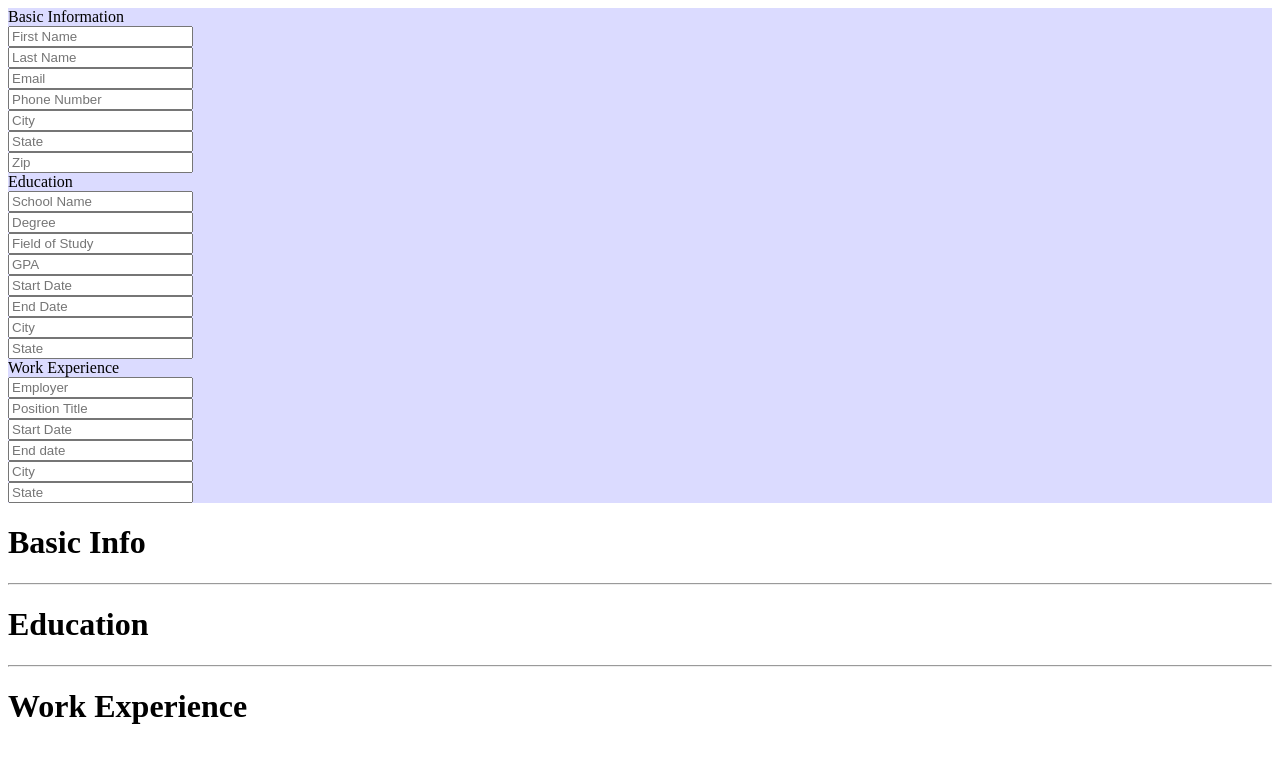
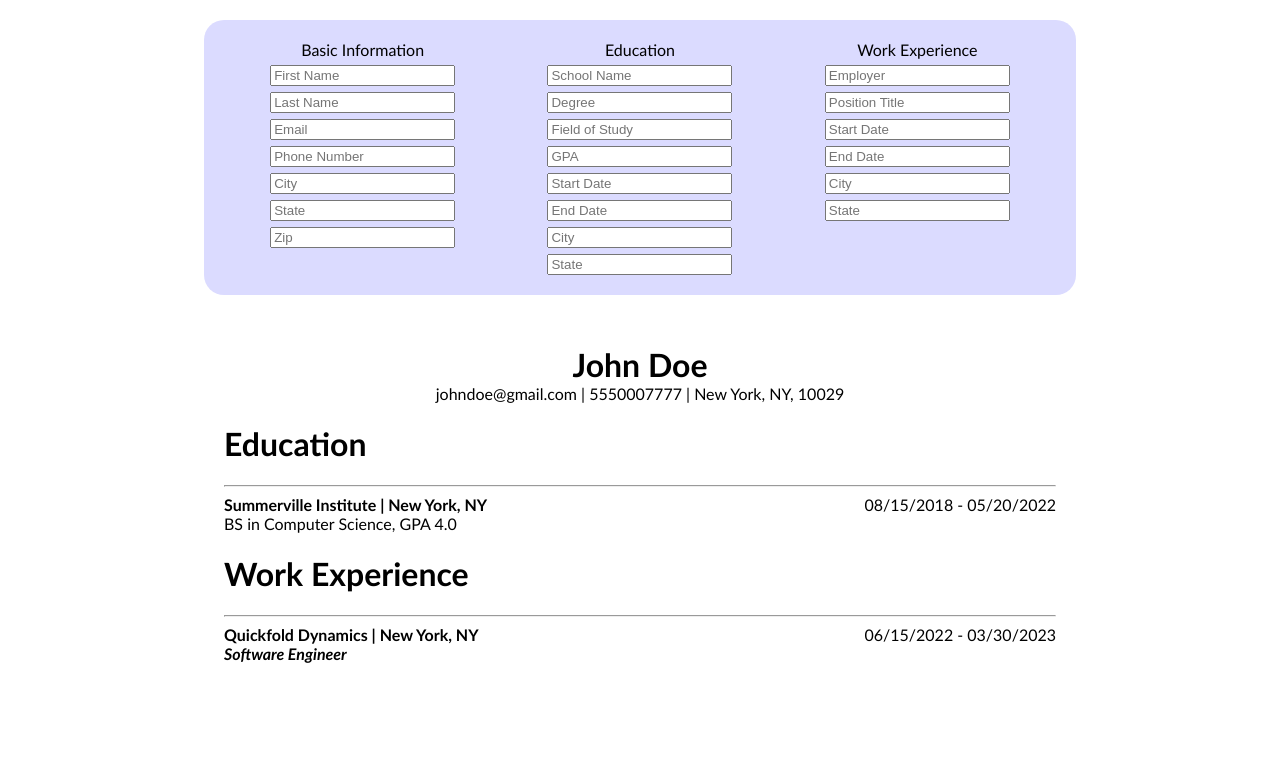
Before and after one commit to CharlesCoeder/cv-app, a React (Create React App) app: page / in a window 1280 px wide. Shown: the top 762 px of the page. Built offline with nearby package versions, Linux system fonts and the light colour scheme.

Commit message:
basic styling & sample resume

```diff
--- a/public/style.css
+++ b/public/style.css
@@ -1,12 +1,72 @@
+body {
+  margin: 0;
+  font-family: Calibri, sans-serif;
+  margin-top: 20px;
+}
+
+.App {
+  display: flex;
+  flex-direction: column;
+  align-items: center;
+}
+
 .UserInput {
   background-color: rgb(219, 219, 255);
+  display: grid;
+  width: 65vw;
+  padding: 20px;
+  border-radius: 20px;
+  justify-items: center;
+  grid-template-columns: 1fr 1fr 1fr;
+}
+
+.inputSection {
+  display: flex;
+  flex-direction: column;
+  gap: 5px;
+  text-align: center;
 }
 
 .ResumeOutput {
-  background-color: rgb(99, 255, 99);
+  margin: 50px 35px 50px;
+  width: 65vw;
+  height: 50vw;
 }
 
 .sectionName {
   font-size: 1.5rem;
   font-weight: bold;
 }
+
+.basicInformation {
+  display: grid;
+  grid-template-columns: auto auto auto;
+  justify-content: center;
+}
+
+.name {
+  grid-column: 1 / 4;
+  text-align: center;
+  font-weight: bold;
+  font-size: 2rem;
+}
+
+.school, .employer {
+  font-weight: bold;
+}
+
+.Education, .WorkExperience {
+  display: grid;
+  grid-template-columns: 1fr 1fr;
+}
+
+.dates {
+  grid-column: 2 / 3;
+  grid-row: 1 / 2;
+  text-align: end;
+}
+
+.positionTitle {
+  font-weight: bold;
+  font-style: italic;
+}
--- a/src/App.js
+++ b/src/App.js
@@ -7,11 +7,37 @@ class App extends Component{
   constructor(props) {
     super(props);
 
+    // default state for sample resume
     this.state = {
-      'Basic Information': {},
-      'Education': {},
-      'Work Experience': {},
+      'Basic Information': {
+        'First Name': 'John',
+        'Last Name': 'Doe',
+        'Email' : 'johndoe@gmail.com',
+        'Phone Number' : '5550007777',
+        'City' : 'New York',
+        'State' : 'NY',
+        'Zip' : '10029',
+      },
+      'Education': {
+        'School Name' : 'Summerville Institute',
+        'Degree' : 'BS',
+        'Field of Study' : 'Computer Science',
+        'GPA' : '4.0',
+        'Start Date' : '08/15/2018',
+        'End Date' : '05/20/2022',
+        'City' : 'New York',
+        'State' : 'NY',
+      },
+      'Work Experience': {
+        'Employer' : 'Quickfold Dynamics',
+        'Position Title' : 'Software Engineer',
+        'Start Date' : '06/15/2022',
+        'End Date' : '03/30/2023',
+        'City' : 'New York',
+        'State' : 'NY',
+      },
     };
+
     this.updateState = this.updateState.bind(this);
   }
 
--- a/src/components/input/Form.js
+++ b/src/components/input/Form.js
@@ -26,7 +26,7 @@ class Form extends Component {
     ));
 
     return (
-      <div>
+      <div className="inputSection">
         {this.props.formName}
         {fields}
       </div>
--- a/src/components/input/UserInput.js
+++ b/src/components/input/UserInput.js
@@ -7,7 +7,7 @@ class UserInput extends Component {
 
     const basicInfo = ['First Name', 'Last Name', 'Email', 'Phone Number', 'City', 'State', 'Zip']
     const education = ['School Name', 'Degree', 'Field of Study', 'GPA', 'Start Date', 'End Date', 'City', 'State',]
-    const workExperience = ['Employer', 'Position Title', 'Start Date', 'End date', 'City', 'State']
+    const workExperience = ['Employer', 'Position Title', 'Start Date', 'End Date', 'City', 'State']
 
     return (
       <div className="UserInput">
--- a/src/components/output/BasicInfo.js
+++ b/src/components/output/BasicInfo.js
@@ -15,13 +15,7 @@ class BasicInfo extends Component {
     return (
       <div className="basicInformation">
         <div className="name">{firstName} {lastName}</div>
-        <div className="email">{email}</div>
-        <div className="phone">{phone}</div>
-        <div className="address">
-          <div className="city">{city}</div>
-          <div className="state">{state}</div>
-          <div className="zip">{zip}</div>
-        </div>
+        <div className="info">{email} | {phone} | {city}, {state}, {zip}</div>
       </div>
     )
   }
--- a/src/components/output/Education.js
+++ b/src/components/output/Education.js
@@ -15,14 +15,11 @@ class Education extends Component {
 
     return (
       <div className="Education">
-        <div className="schoolName">{schoolName}</div>
-        <div className="degree">{degree}</div>
-        <div className="fieldOfStudy">{fieldOfStudy}</div>
-        <div className="gpa">{gpa}</div>
-        <div className="startDate">{startDate}</div>
-        <div className="endDate">{endDate}</div>
-        <div className="city">{city}</div>
-        <div className="state">{state}</div>
+        <div className="school">
+          {schoolName} | {city}, {state}
+        </div>
+        <div className="degree">{degree} in {fieldOfStudy}, GPA {gpa}</div>
+        <div className="dates">{startDate} - {endDate}</div>
       </div>
     )
   }
--- a/src/components/output/ResumeOutput.js
+++ b/src/components/output/ResumeOutput.js
@@ -18,14 +18,13 @@ class ResumeOutput extends Component {
 
     return (
 
-        <div>
-          <h1>Basic Info</h1>
+        <div className="ResumeOutput">
           <BasicInfo data={state['Basic Information']} />
+          <h1>Education</h1>
           <hr></hr>
-          <h1>Education</h1>
           <Education data={state['Education']} />
+          <h1>Work Experience</h1>
           <hr></hr>
-          <h1>Work Experience</h1>
           <WorkExperience data={state['Work Experience']} />
 
         {/* {sections} */}
--- a/src/components/output/WorkExperience.js
+++ b/src/components/output/WorkExperience.js
@@ -13,12 +13,9 @@ class WorkExperience extends Component {
 
     return (
       <div className="WorkExperience">
-        <div className="employer">{employer}</div>
+        <div className="employer">{employer} | {city}, {state}</div>
         <div className="positionTitle">{positionTitle}</div>
-        <div className="startDate">{startDate}</div>
-        <div className="endDate">{endDate}</div>
-        <div className="city">{city}</div>
-        <div className="state">{state}</div>
+        <div className="dates">{startDate} - {endDate}</div>
       </div>
     )
   }
```
